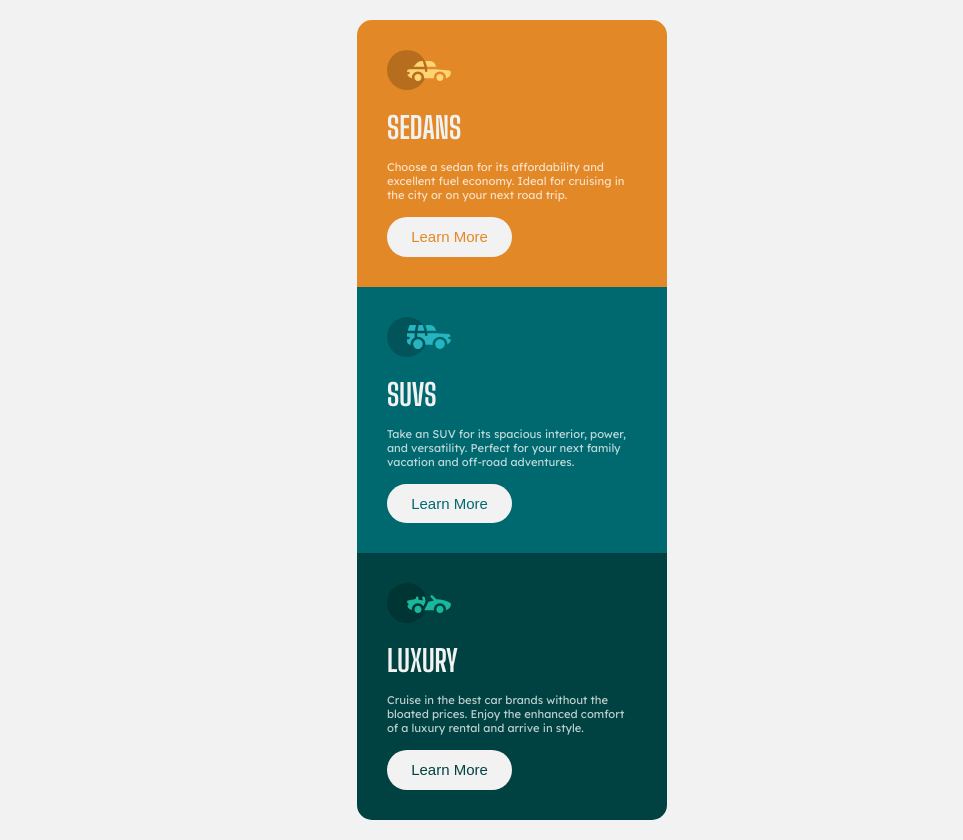
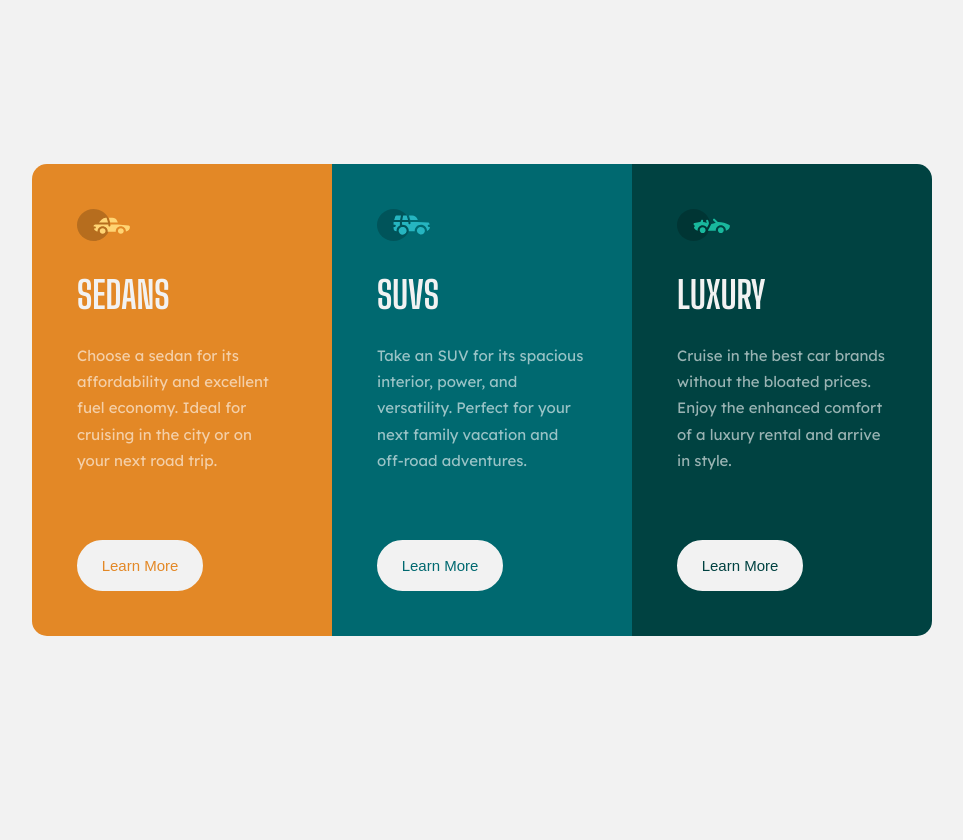
Before and after one commit to spowell0162/3-column-preview-card-component-main, a plain HTML site: page index.html in a window 1280 px wide. Shown: the whole page, without its empty margins (158-1121 px from the left). After the commit the page ends 800 px from the top, so only its background shows below. Drawn offline with Linux system fonts and the light colour scheme.

Commit message:
Completed design and added screenshot of solution

```diff
--- a/index.html
+++ b/index.html
@@ -48,9 +48,9 @@
 
   </div>
 
-  <div class="attribution">
+  <!-- <div class="attribution">
     Challenge by <a href="https://www.frontendmentor.io?ref=challenge" target="_blank">Frontend Mentor</a>.
     Coded by <a href="#">Your Name Here</a>.
-  </div>
+  </div> -->
 </body>
 </html>
--- a/style.css
+++ b/style.css
@@ -3,51 +3,41 @@
 * {
     margin: 0;
     padding: 0;
+    box-sizing: border-box;
 }
 
 /* General styling */
 
 body {
+    min-height: 100vh;
+    background-color: hsl(0, 0%, 95%);
     display: flex;
-    flex-direction: column;
     justify-content: center;
     align-items: center;
-    min-height: 100vh;
-    background-color: hsl(0, 0%, 95%);
 }
 
 html {
     font-size: 15px;
 }
 
-h2 {
-    font-family: 'Big Shoulders Display', cursive;
-    text-transform: uppercase;
-    font-weight: 700;
-    color: hsl(0, 0%, 95%);
-    font-size: 2rem;
-}
-
-p {
-    font-family: 'Lexend Deca', sans-serif;
-    font-weight: 400;
-    color: hsla(0, 0%, 100%, 0.75);
-    font-size: 0.75rem;
-}
-
 /* Design */
 
 .container {
     width: 250px;
-    margin: 20px;
+    margin: 20px auto;
+    display: flex;
+    flex-direction: column;
+    justify-content: center;
+    align-items: center;
 }
 
 .block {
     width: 100%;
     display: flex;
     flex-direction: column;
-    padding: 2rem;
-    gap: 1rem;
+    justify-content: space-between;
+    padding: 2.25rem;
+    gap: 1.25rem;
 }
 
 .block-1 {
@@ -64,11 +54,35 @@ p {
     border-radius: 0 0 1em 1em;
 }
 
+.icon-container {
+    width: 25%;
+}
+
+img {
+    width: 100%;
+}
+
+h2 {
+    font-family: 'Big Shoulders Display', cursive;
+    text-transform: uppercase;
+    font-weight: 700;
+    color: hsl(0, 0%, 95%);
+    font-size: 2rem;
+}
+
+p {
+    font-family: 'Lexend Deca', sans-serif;
+    font-weight: 400;
+    color: hsla(0, 0%, 100%, 0.6);
+    font-size: 0.75rem;
+    line-height: 1.25rem;
+}
+
 button {
-    width: 50%;
+    width: 60%;
     background-color: hsl(0, 0%, 95%);
-    font-size: 1rem;
-    border: none;
+    font-size: 0.75rem;
+    border: 2px hsl(0, 0%, 95%) solid;
     border-radius: 100px;
     padding: 0.75rem;
     text-align: center;
@@ -89,3 +103,64 @@ button {
 .attribution {
     display: none;
 }
+
+/* Active states */
+
+button:hover {
+    cursor: pointer;
+}
+
+button:active {
+    color: hsl(0, 0%, 95%);
+    cursor: pointer;
+}
+
+.button-1:active {
+    background-color: hsl(31, 77%, 52%);
+}
+
+.button-2:active {
+    background-color: hsl(184, 100%, 22%);
+}
+.button-3:active {
+    background-color: hsl(179, 100%, 13%);
+}
+
+/* Desktop */
+
+@media (min-width: 900px) {
+
+    .container {
+        flex-direction: row;
+        align-items: stretch;
+        width: 900px;
+    }
+
+    .block {
+        gap: 1.75rem;
+        padding: 3rem;
+    }
+
+    .block-1 {
+        border-radius: 1em 0 0 1em;
+    }
+
+    .block-3 {
+        border-radius: 0 1em 1em 0;
+    }
+
+    h2 {
+        font-size: 2.5rem;
+    }
+
+    p {
+        margin-bottom: 40px;
+        font-size: 1rem;
+        line-height: 1.75rem;
+    }
+
+    button {
+        font-size: 1rem;
+        padding: 1rem;
+    }
+}
```
Also changed, not shown: images/Screenshot_3-column preview card component.png (added), 2 other files.
